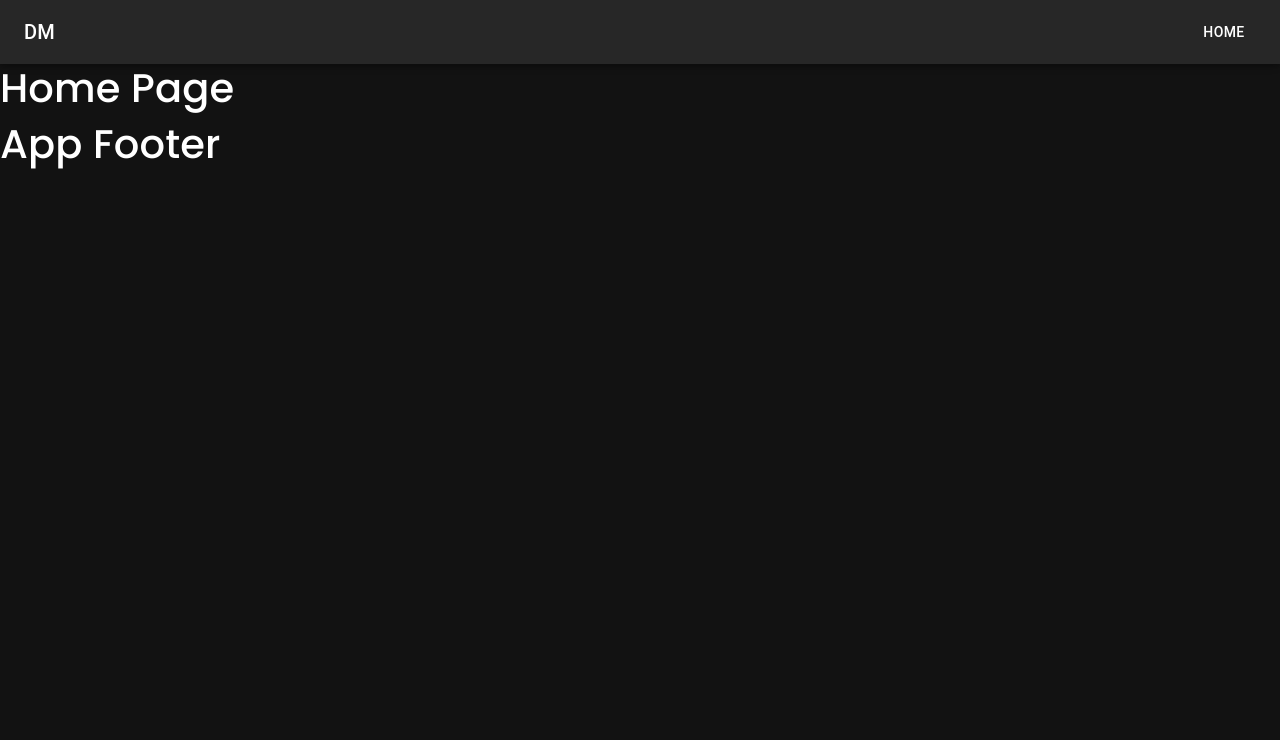
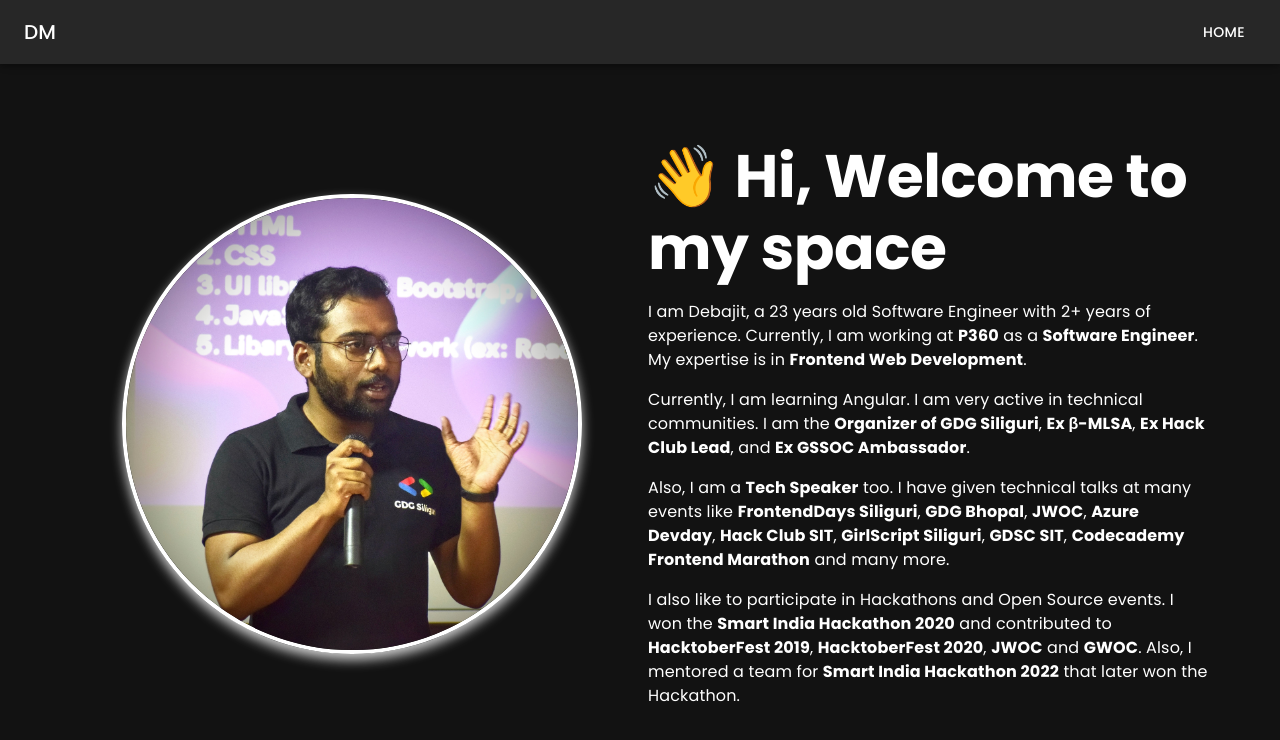
Before and after one commit to debajit13/portfolio, a React (Create React App) app: page / in a window 1280 px wide. Shown: the top 740 px of the page. Built offline with nearby package versions, Linux system fonts and the light colour scheme.

Commit message:
build home page ui

```diff
--- /dev/null
+++ b/src/components/home/About.js
@@ -0,0 +1,57 @@
+import { Typography } from '@mui/material';
+
+const About = () => {
+  return (
+    <section>
+      <Typography
+        variant='h2'
+        sx={{ fontWeight: 'bold' }}
+        component='h1'
+        padding={1}
+      >
+        👋 Hi, Welcome to my space
+      </Typography>
+
+      <Typography padding={1} variant='body1'>
+        I am Debajit, a 23 years old Software Engineer with 2+ years of
+        experience. Currently, I am working at{' '}
+        <span className='fw-bold'>P360</span> as a{' '}
+        <span className='fw-bold'>Software Engineer</span>. My expertise is in{' '}
+        <span className='fw-bold'>Frontend Web Development</span>.
+      </Typography>
+      <Typography padding={1} variant='body1'>
+        Currently, I am learning Angular. I am very active in technical
+        communities. I am the{' '}
+        <span className='fw-bold'>Organizer of GDG Siliguri</span>,{' '}
+        <span className='fw-bold'>Ex β-MLSA</span>,{' '}
+        <span className='fw-bold'>Ex Hack Club Lead</span>, and{' '}
+        <span className='fw-bold'>Ex GSSOC Ambassador</span>.
+      </Typography>
+      <Typography padding={1} variant='body1'>
+        Also, I am a <span className='fw-bold'>Tech Speaker</span> too. I have
+        given technical talks at many events like{' '}
+        <span className='fw-bold'>FrontendDays Siliguri</span>,{' '}
+        <span className='fw-bold'>GDG Bhopal</span>,{' '}
+        <span className='fw-bold'>JWOC</span>,{' '}
+        <span className='fw-bold'>Azure Devday</span>,{' '}
+        <span className='fw-bold'>Hack Club SIT</span>,{' '}
+        <span className='fw-bold'>GirlScript Siliguri</span>,{' '}
+        <span className='fw-bold'>GDSC SIT</span>,{' '}
+        <span className='fw-bold'>Codecademy Frontend Marathon</span> and many
+        more.
+      </Typography>
+      <Typography padding={1} variant='body1'>
+        I also like to participate in Hackathons and Open Source events. I won
+        the <span className='fw-bold'>Smart India Hackathon 2020</span> and
+        contributed to <span className='fw-bold'>HacktoberFest 2019</span>,{' '}
+        <span className='fw-bold'>HacktoberFest 2020</span>,{' '}
+        <span className='fw-bold'>JWOC</span> and{' '}
+        <span className='fw-bold'>GWOC</span>. Also, I mentored a team for{' '}
+        <span className='fw-bold'>Smart India Hackathon 2022</span> that later
+        won the Hackathon.
+      </Typography>
+    </section>
+  );
+};
+
+export default About;
--- a/src/layouts/AppFooter.js
+++ b/src/layouts/AppFooter.js
@@ -1,9 +1,5 @@
 const AppFooter = () => {
-  return (
-    <div>
-      <h1>App Footer</h1>
-    </div>
-  );
+  return <div></div>;
 };
 
 export default AppFooter;
--- a/src/layouts/GlobalStyle.js
+++ b/src/layouts/GlobalStyle.js
@@ -2,7 +2,15 @@
 
 const GlobalStyle = createGlobalStyle`
     body {
+        height: 100vh;
+    }
+
+    * {
         font-family: 'Poppins', sans-serif !important;
+    }
+
+    #root {
+        height: 100vh;
     }
 
     a {
--- a/src/layouts/Root.js
+++ b/src/layouts/Root.js
@@ -1,16 +1,19 @@
 import { Toolbar } from '@mui/material';
+import { Container } from '@mui/system';
 import { Outlet } from 'react-router-dom';
 import AppFooter from './AppFooter';
 import AppHeader from './AppHeader';
 
 const Root = () => {
   return (
-    <>
+    <div className='h-100'>
       <AppHeader />
       <Toolbar />
-      <Outlet />
+      <Container>
+        <Outlet />
+      </Container>
       <AppFooter />
-    </>
+    </div>
   );
 };
 
--- a/src/pages/Home.js
+++ b/src/pages/Home.js
@@ -1,5 +1,37 @@
+import { Grid } from '@mui/material';
+import About from '../components/home/About';
+import profileImage from '../assets/images/profile_pic.jpeg';
+
 const Home = () => {
-  return <h1>Home Page</h1>;
+  return (
+    <Grid container sx={{ height: '90vh' }}>
+      <Grid
+        md={6}
+        sm={12}
+        xs={12}
+        className='d-flex align-items-center justify-content-center mb-4 mt-4 mb-md-0 mt-md-0'
+      >
+        <img
+          src={profileImage}
+          alt='profile pic'
+          width='80%'
+          style={{
+            borderRadius: '50%',
+            border: '4px solid #fff',
+            boxShadow: '0px 6px 12px #ccc',
+          }}
+        />
+      </Grid>
+      <Grid
+        md={6}
+        sm={12}
+        xs={12}
+        className='d-flex align-items-center justify-content-center mb-4 mt-4 mb-md-0 mt-md-0'
+      >
+        <About />
+      </Grid>
+    </Grid>
+  );
 };
 
 export default Home;
```
Also changed, not shown: src/assets/images/profile_pic.jpeg (added).
